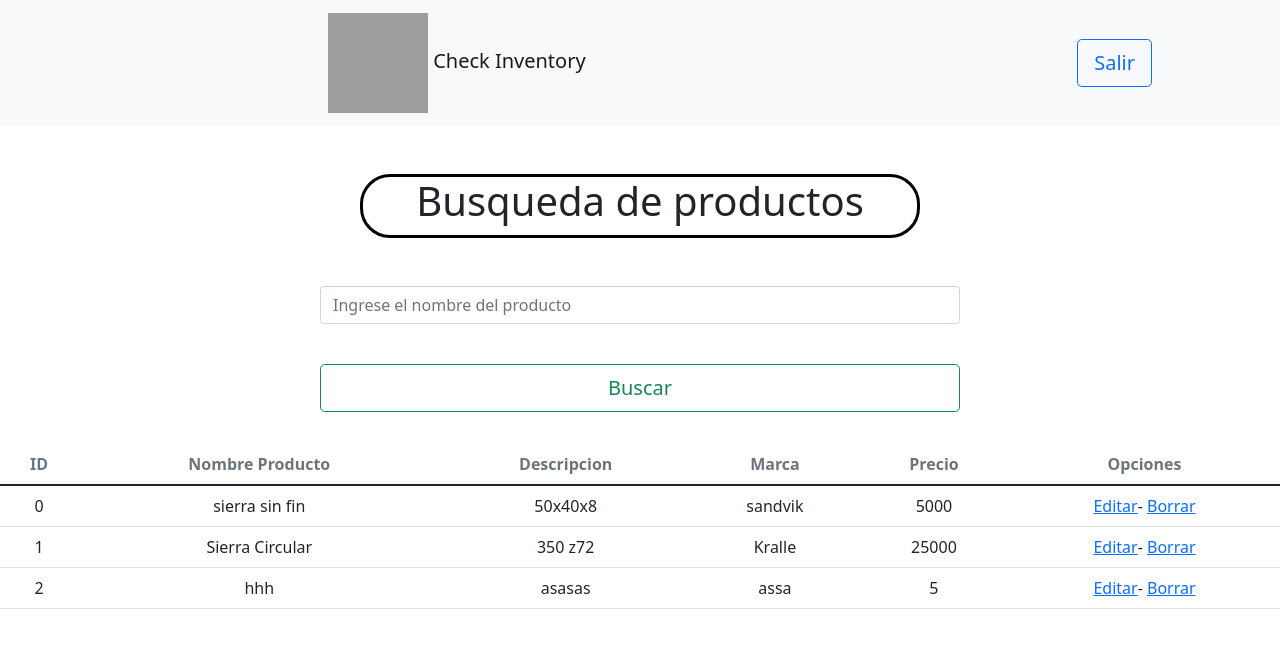
After one commit to Tomas-Paoletti/Global_lab3, a PHP site: page /busqueda.php in a window 1280 px wide. The commit adds this page. Shown: the top 648 px of the page. Run offline with PHP 8.4, Linux system fonts and the light colour scheme; data comes from the database, SQL or seed files in the repository; grey boxes are pictures that could not be loaded.

Commit message:
subiendo pagina tablas

```diff
--- /dev/null
+++ b/Inventory/busqueda.php
@@ -0,0 +1,114 @@
+<?php
+error_reporting(0);
+$dbhost= "localhost";
+$dbuser ="root";
+$dbpass ="";
+$dbname = "checkinventory";
+$conn= mysqli_connect($dbhost, $dbuser, $dbpass, $dbname);
+
+if(!$conn){
+    die("no hay conexion: ".mysqli_connect_error());
+}
+$condicion="";
+//validar formulario para buscar por producto
+if(!empty($_POST)){
+$valor= $_POST['buscar'];
+if(!empty($valor)){
+    $condicion= "WHERE Producto LIKE '%$valor%'";
+}
+}
+$consulta= "SELECT * FROM productos $condicion";
+$resultado= $conn->query($consulta);
+
+
+?>
+
+
+<!DOCTYPE html>
+<html lang="en">
+<head>
+    <meta charset="UTF-8">
+    <meta http-equiv="X-UA-Compatible" content="IE=edge">
+    <meta name="viewport" content="width=device-width, initial-scale=1.0">
+    <link rel="stylesheet" href="style.css">
+    <!-- Bootstrap CSS -->
+    <link href="https://cdn.jsdelivr.net/npm/bootstrap@5.1.3/dist/css/bootstrap.min.css" rel="stylesheet" integrity="sha384-1BmE4kWBq78iYhFldvKuhfTAU6auU8tT94WrHftjDbrCEXSU1oBoqyl2QvZ6jIW3" crossorigin="anonymous">
+
+    <title>Check Inventory</title>
+</head>
+<body>
+<nav class="navbar navbar-expand-lg navbar-light bg-light">
+            <div class="container-fluid">
+                <a class="navbar-brand" href="../Home/home.html">
+                    <img
+                      src="../img/logo check inventory.png"
+                      alt=""
+                      width="100"
+                      height="100"
+                      class="d-inline-block align-text-center logo-image"
+                    />
+                    Check Inventory
+                  </a>
+
+                </div>
+
+                <div class="d-flex">
+
+
+                 <a href="../Home/home.html
+                 "> <button
+                  type="button"
+                  class="btn btn-lg btn-outline-primary "
+                >
+                  Salir
+                </button>
+                </a>
+            </div>
+              </div>
+            </div>
+          </nav>
+
+    <h1 class="titulo">Busqueda de productos</h1>
+    <br>
+    <br>
+    <div class="col-sm-12 col-md-12 col-lg12">
+        <form action="<?php echo $_SERVER['PHP_SELF'];?>" method="post">
+        <div class="d-grid gap-2 col-6 mx-auto">
+        <input type="text" name="buscar" class="form-control" placeholder="Ingrese el nombre del producto" ><br>
+        <input type="submit" class=" btn btn-outline-success btn-lg boton " value="Buscar" name="buscando">
+        <br>
+    </div>
+        </form>
+
+    <div class="table-responsive table-hover" id="Tabla-productos">
+        <?php if($resultado->num_rows>0){ ?>
+              <table class="table">
+                  <thead class="text-muted">
+                        <th class="text-center">ID</th>
+                        <th class="text-center">Nombre Producto</th>
+                        <th class="text-center">Descripcion</th>
+                        <th class="text-center">Marca</th>
+                        <th class="text-center">Precio</th>
+                        <th class="text-center">Opciones</th>
+                  </thead>
+                  <tbody>
+                    <?php
+                    while($row =$resultado->fetch_assoc()){ ?>
+                      <tr>
+                        <td class="text-center"> <?php echo $row['id'];?></td>
+                        <td class="text-center"> <?php echo $row['Producto'];?></td>
+                        <td class="text-center"> <?php echo $row['Descripcion'];?></td>
+                        <td class="text-center"> <?php echo $row['Marca'];?></td>
+                        <td class="text-center"> <?php echo $row['Precio'];?></td>
+                        <td class="text-center"> <a href="#">Editar</a>- <a href="#">Borrar</a></td>
+                      </tr>
+                    <?php } ?>
+                  </tbody>
+              </table>
+                <?php }else{ ?>
+                     <p class="text-center text-danger"> No se encuentran este producto </p>
+                <?php } ?>
+          </div>
+          </div>
+</body>
+</html>
--- a/Inventory/style.css
+++ b/Inventory/style.css
@@ -1,24 +1,27 @@
-.navbar-brand{
+.navbar-brand {
   margin-left: 30%;
 }
-.d-flex{
+.d-flex {
   margin-right: 3rem;
 }
-.btn{
+.btn {
   margin-right: 5rem !important;
-
 }
-.titulo{
+.titulo {
   margin-top: 3rem !important;
   width: 35rem !important;
-    height: 6rem !important;
+  height: 4rem !important;
 
   margin: 0 auto;
 }
-h1{
+h1 {
   height: 4rem !important;
   border-style: solid !important;
   border-color: black !important;
   border-radius: 30px !important;
   text-align: center;
 }
+.boton {
+  width: 100%;
+  margin: 0 auto !important;
+}
--- a/Login/login.php
+++ b/Login/login.php
@@ -14,10 +14,11 @@ if(!$conn){
 $email= $_POST["email"];
 $pass = $_POST["contraseña"];
 
-$query = mysqli_query($conn,"SELECT * FROM usuario WHERE email = '".$email."' and password ='".$pass."'");
+$query = mysqli_query($conn,"SELECT * FROM usuario WHERE email = '".$email."' and password ='".$pass."';");
+
 $nro = mysqli_num_rows($query);
 if($nro == 1){
-    echo "bienvenido";
+    header("location:../Inventory/index.php");
 }else{
     echo"fuck";
 }
```
Also changed, not shown: Home/home.html (+7 -6 lines), Inventory/editar.php (added, +110 -0 lines), Inventory/index.php (renamed from Inventory/index.html, +35 -1 lines), checkinventory (1).sql (added, +85 -0 lines), db.php (added, +11 -0 lines), 5 other files. Lines whose indentation alone changed are shown as unchanged.
